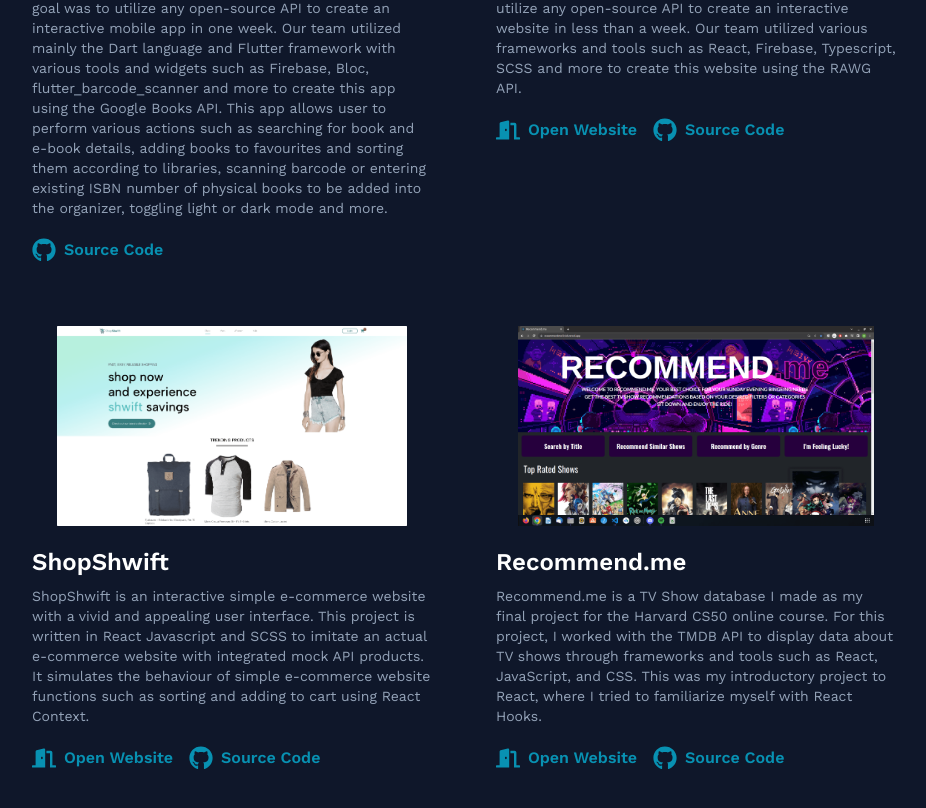
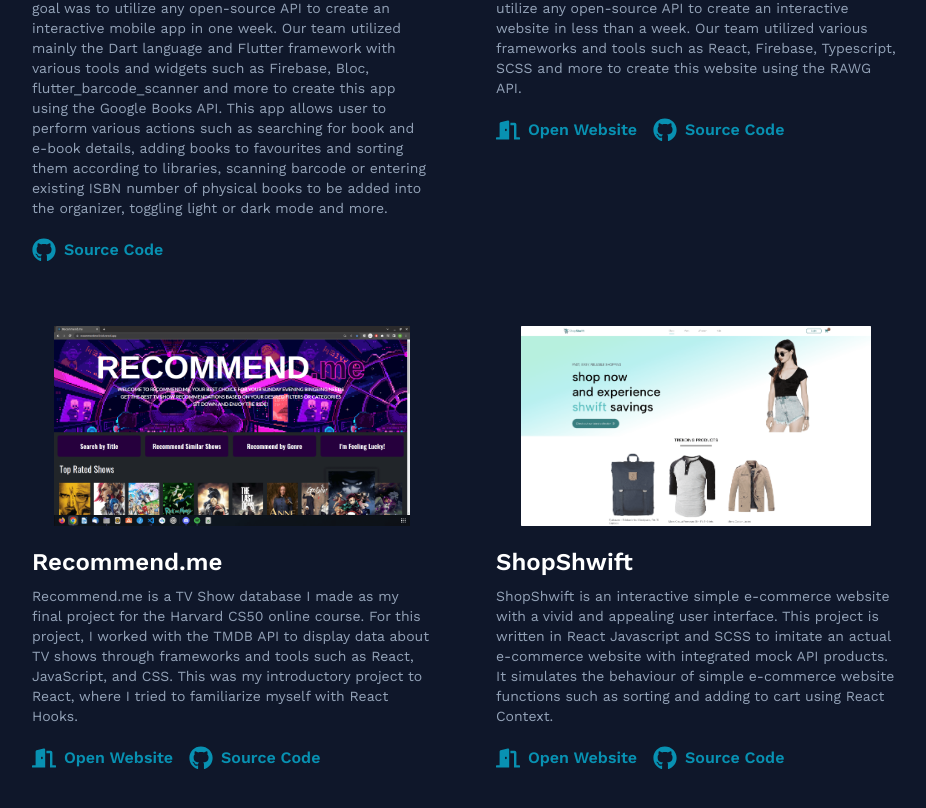
Before and after one commit to muhdlubega/lubega.pages.dev, a React (Vite) app: page /projects in a window 1280 px wide. Shown: the part 3012-3820 px from the top of the page, without its empty margins (160-1086 px from the left). Built offline with nearby package versions, Linux system fonts and the light colour scheme.

Commit message:
fix: add facial analyzer app

```diff
--- a/src/constants/index.js
+++ b/src/constants/index.js
@@ -207,6 +207,16 @@
   },
   {
     theme: "btn-back-green",
+    iconUrl: ri,
+    name: "Recommend.me",
+    description:
+      "Recommend.me is a TV Show database I made as my final project for the Harvard CS50 online course. For this project, I worked with the TMDB API to display data about TV shows through frameworks and tools such as React, JavaScript, and CSS. This was my introductory project to React, where I tried to familiarize myself with React Hooks.",
+    link: "https://recommendme-livid.vercel.app/",
+    sourceCode: "https://github.com/muhdlubega/recommendme",
+    buttontext: "Open Website"
+  },
+  {
+    theme: "btn-back-green",
     iconUrl: ss,
     name: "ShopShwift",
     description:
@@ -215,14 +225,4 @@
     sourceCode: "https://github.com/muhdlubega/e-commerce",
     buttontext: "Open Website"
   },
-  {
-    theme: "btn-back-green",
-    iconUrl: ri,
-    name: "Recommend.me",
-    description:
-      "Recommend.me is a TV Show database I made as my final project for the Harvard CS50 online course. For this project, I worked with the TMDB API to display data about TV shows through frameworks and tools such as React, JavaScript, and CSS. This was my introductory project to React, where I tried to familiarize myself with React Hooks.",
-    link: "https://recommendme-livid.vercel.app/",
-    sourceCode: "https://github.com/muhdlubega/recommendme",
-    buttontext: "Open Website"
-  },
 ];
```
